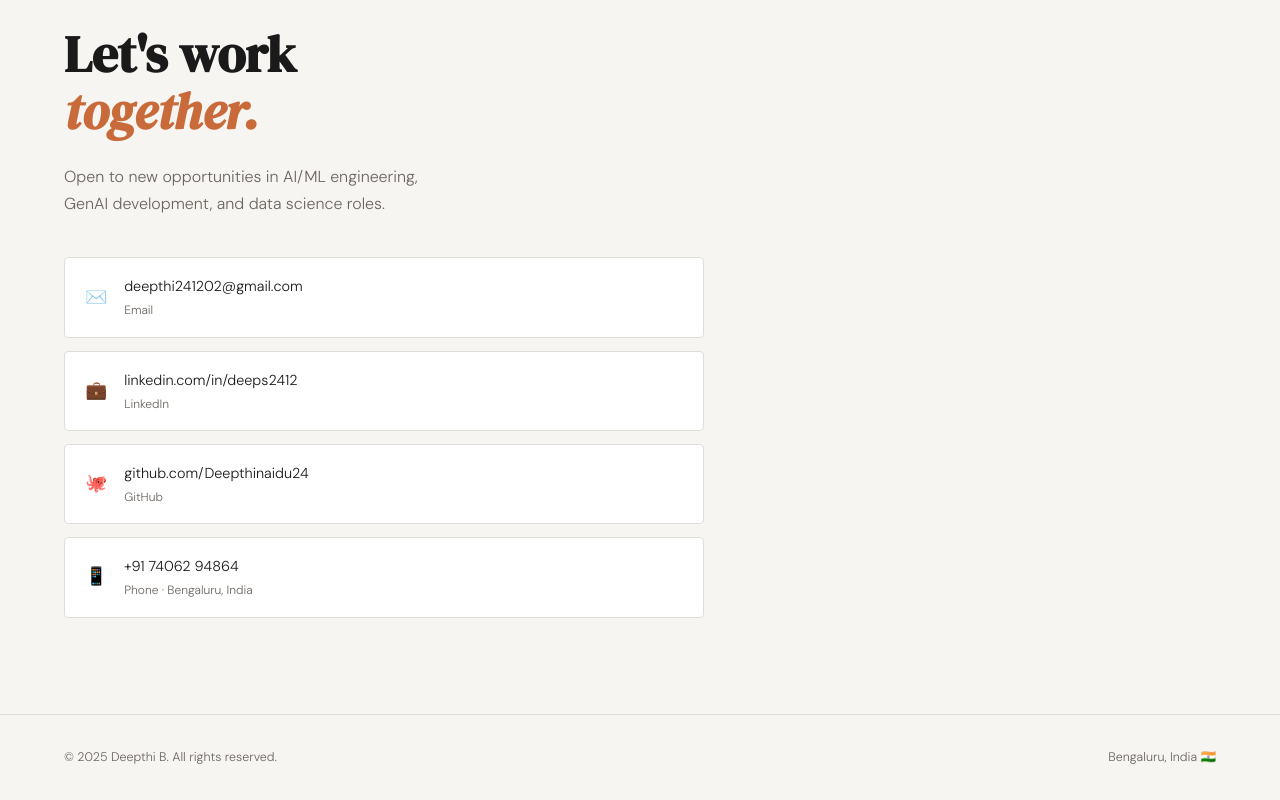
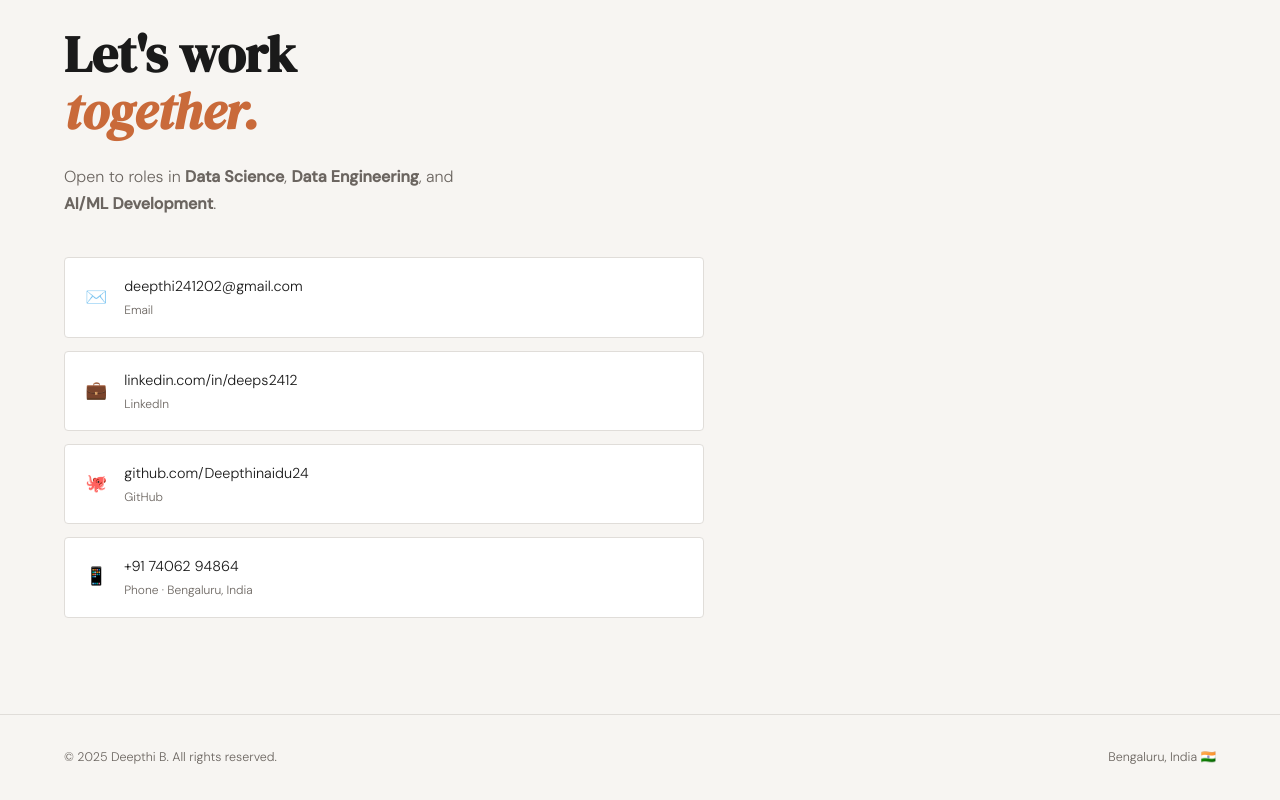
Before and after one commit to Deepthinaidu24/Deepthinaidu24.github.io, a plain HTML site: page index.html in a window 1280 px wide. Shown: the part 3860-4660 px from the top of the page. Drawn offline with Linux system fonts and the light colour scheme.

Commit message:
Updating Portfolio website

```diff
--- a/index.html
+++ b/index.html
@@ -501,7 +501,7 @@
   <section id="contact">
     <div class="contact-inner reveal">
       <h2 class="contact-heading">Let's work<br/><em>together.</em></h2>
-      <p class="contact-sub">Open to new opportunities in AI/ML engineering, GenAI development, and data science roles.</p>
+      <p class="contact-sub">Open to roles in <strong>Data Science</strong>, <strong>Data Engineering</strong>, and <strong>AI/ML Development</strong>.</p>
       <div class="contact-links">
         <a href="mailto:deepthi241202@gmail.com" class="contact-link">
           <span class="contact-link-icon">✉️</span>
```
